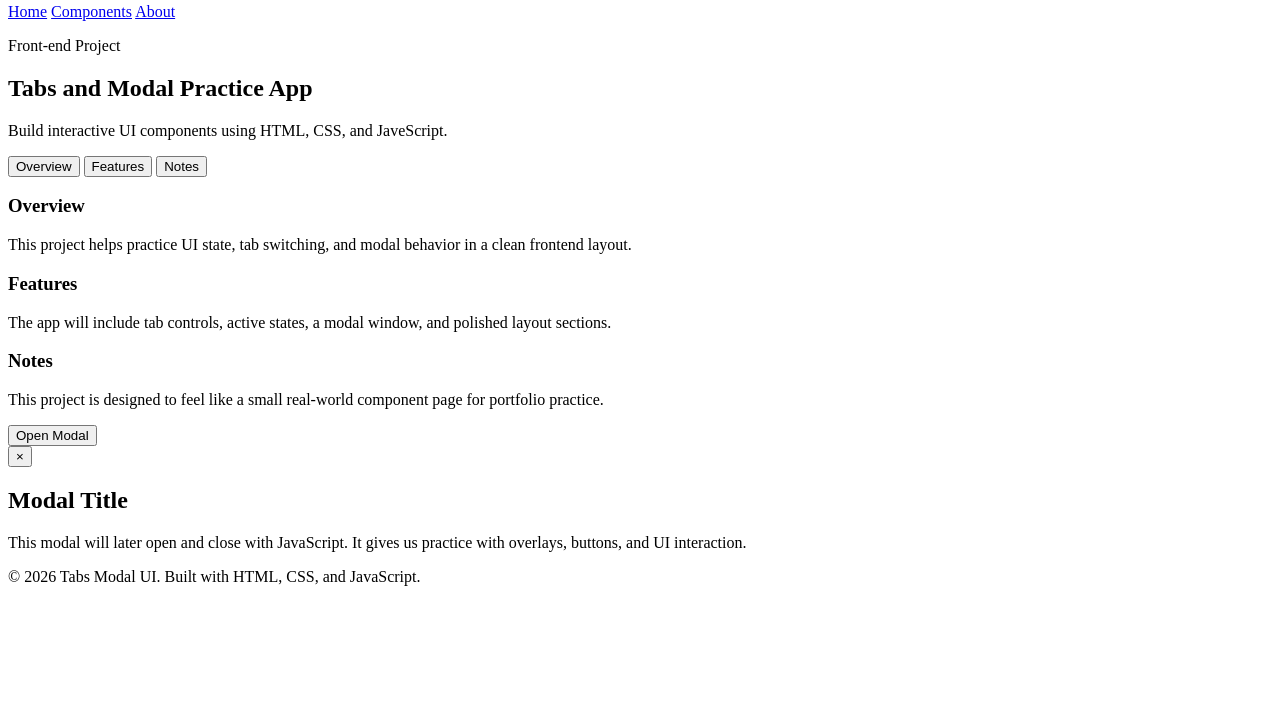
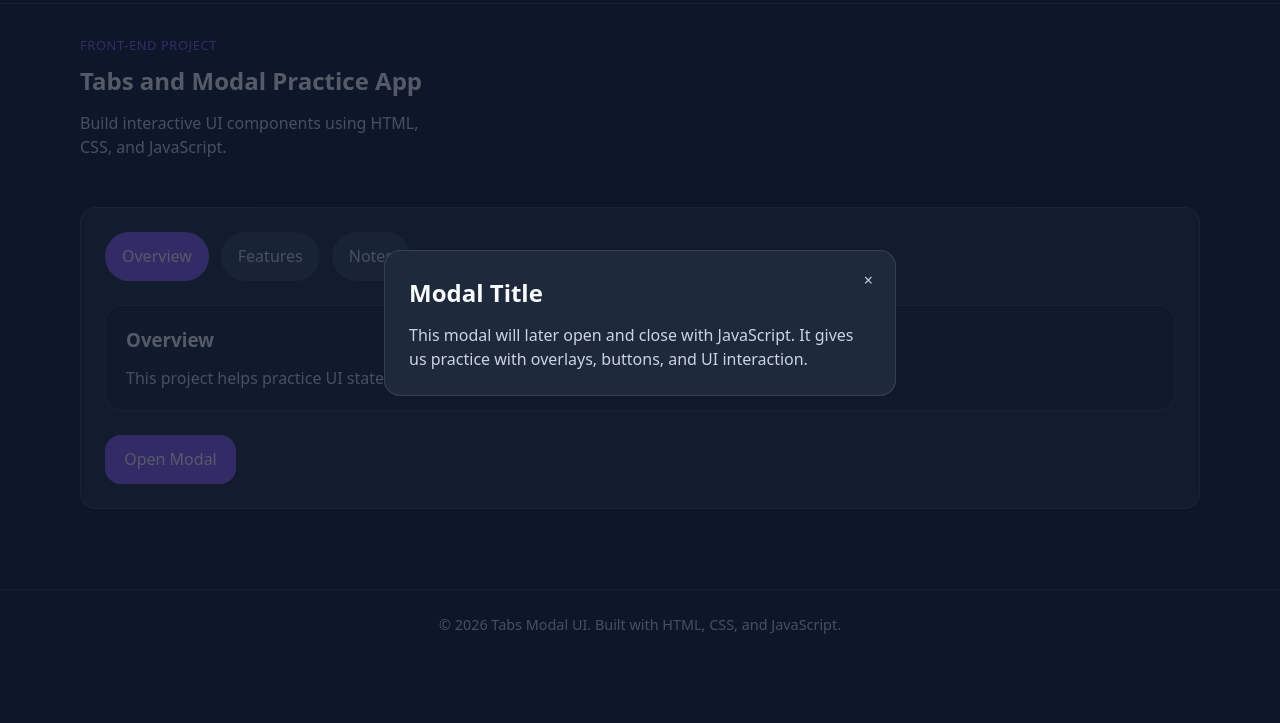
Before and after one commit to jprobussr/tabs-modal-ui, a plain HTML site: page index.html in a window 1280 px wide. Shown: the part 77-800 px from the top of the page. Drawn offline with Linux system fonts and the light colour scheme.

Commit message:
feat: style tabs component, modal, and page layout

```diff
--- a/index.html
+++ b/index.html
@@ -25,7 +25,7 @@
           <p class="eyebrow">Front-end Project</p>
           <h2>Tabs and Modal Practice App</h2>
           <p class="hero-text">
-            Build interactive UI components using HTML, CSS, and JaveScript.
+            Build interactive UI components using HTML, CSS, and JavaScript.
           </p>
         </div>
       </section>
@@ -94,9 +94,9 @@
     </div>
 
     <footer class="site-footer">
-        <div class="container">
-            <p>&copy; 2026 Tabs Modal UI. Built with HTML, CSS, and JavaScript.</p>
-        </div>
+      <div class="container">
+        <p>&copy; 2026 Tabs Modal UI. Built with HTML, CSS, and JavaScript.</p>
+      </div>
     </footer>
 
     <script src="./script.js"></script>
--- a/style.css
+++ b/style.css
@@ -0,0 +1,216 @@
+:root {
+  --bg: #0f172a;
+  --surface: #1e293b;
+  --surface-2: #334155;
+  --text: #f8fafc;
+  --muted: #cbd5e1;
+  --accent: #8b5cf6;
+  --accent-hover: #7c3aed;
+  --border: rgba(148, 163, 184, 0.2);
+
+  --radius: 16px;
+  --container: 70rem;
+}
+
+*,
+*::before,
+*::after {
+  box-sizing: border-box;
+}
+
+body {
+  margin: 0;
+  font-family: system-ui, sans-serif;
+  line-height: 1.5;
+  background: var(--bg);
+  color: var(--text);
+  display: flex;
+  flex-direction: column;
+  min-height: 100vh;
+}
+
+img {
+  display: block;
+  max-width: 100%;
+}
+
+h1,
+h2,
+h3,
+p {
+  margin: 0;
+}
+
+main {
+  display: flex;
+  flex-direction: column;
+  gap: 3rem;
+  padding: 2rem 0;
+}
+
+button {
+  font: inherit;
+}
+
+a {
+  color: inherit;
+  text-decoration: none;
+}
+
+.container {
+  width: min(100% - 2rem, var(--container));
+  margin-inline: auto;
+}
+
+.site-header {
+  border-bottom: 1px solid var(--border);
+}
+
+.header-content {
+  display: flex;
+  justify-content: space-between;
+  align-items: center;
+  padding: 1rem 0;
+}
+
+.site-nav {
+  display: flex;
+  gap: 1.5rem;
+}
+
+.site-nav a {
+  color: var(--muted);
+  font-size: 0.9rem;
+}
+
+.site-nav a:hover {
+  color: var(--text);
+}
+
+.eyebrow {
+  color: var(--accent);
+  font-size: 0.8rem;
+  text-transform: uppercase;
+  letter-spacing: 0.05em;
+}
+
+.hero h2 {
+  margin-top: 0.5rem;
+}
+
+.hero-text {
+  margin-top: 0.75rem;
+  color: var(--muted);
+  max-width: 40ch;
+}
+
+.tabs-section .container {
+  background: var(--surface);
+  border: 1px solid var(--border);
+  border-radius: var(--radius);
+  padding: 1.5rem;
+}
+
+.tabs {
+  display: flex;
+  gap: 0.75rem;
+  flex-wrap: wrap;
+}
+
+.tab-btn {
+  background: var(--surface-2);
+  color: var(--muted);
+  border: 1px solid transparent;
+  border-radius: 999px;
+  padding: 0.7rem 1rem;
+  cursor: pointer;
+}
+
+.tab-btn.active {
+  background: var(--accent);
+  color: var(--text);
+}
+
+.tab-panels {
+  margin-top: 1.5rem;
+}
+
+.tab-panel {
+  background: rgba(15, 23, 42, 0.35);
+  border: 1px solid var(--border);
+  border-radius: var(--radius);
+  padding: 1.25rem;
+  display: none;
+}
+
+.tab-panel p {
+  margin-top: 0.75rem;
+  color: var(--muted);
+}
+
+.tab-panel.active {
+  display: block;
+}
+
+.open-modal-btn {
+  margin-top: 1.5rem;
+  background: var(--accent);
+  color: var(--text);
+  border: none;
+  border-radius: var(--radius);
+  padding: 0.8rem 1.2rem;
+  cursor: pointer;
+}
+
+.open-modal-btn:hover {
+  background: var(--accent-hover);
+}
+
+.site-footer {
+  border-top: 1px solid var(--border);
+  margin-top: 3rem;
+}
+
+.site-footer .container {
+  padding: 1.5rem 0;
+  text-align: center;
+  color: var(--muted);
+  font-size: 0.9rem;
+}
+
+.modal-overlay {
+  position: fixed;
+  inset: 0;
+  background: rgba(15, 23, 42, 0.7);
+  display: grid;
+  place-items: center;
+  padding: 1rem;
+}
+
+/* .hidden {
+  display: none;
+} */
+
+.modal {
+  width: min(100%, 32rem);
+  background: var(--surface);
+  border: 1px solid var(--border);
+  border-radius: var(--radius);
+  padding: 1.5rem;
+  position: relative;
+}
+
+.close-modal-btn {
+    position: absolute;
+    top: 1rem;
+    right: 1rem;
+    background: transparent;
+    color: var(--muted);
+    border: none;
+    cursor: pointer;
+}
+
+.modal p {
+    margin-top: 0.75rem;
+    color: var(--muted);
+}
```
